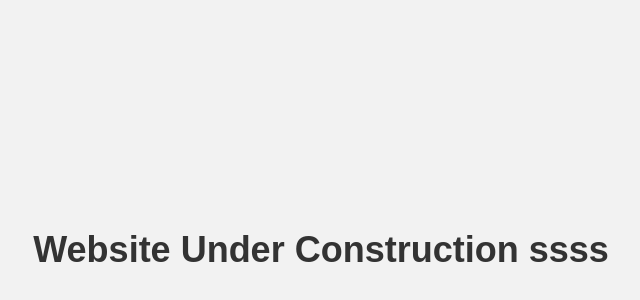
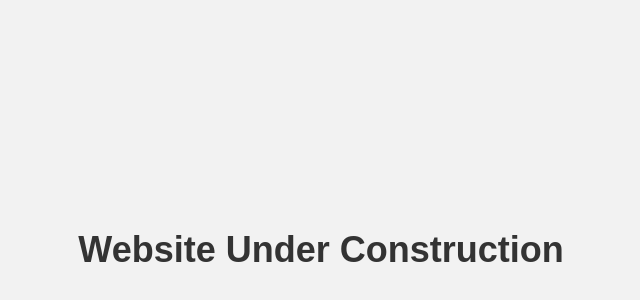
Before and after one commit to raBbn/sasinprajapati, a plain HTML site: page index.html in a window 1280 px wide. Shown: the part 150-450 px from the top of the page, without its empty margins (319-959 px from the left). Drawn offline with Linux system fonts and the light colour scheme.

Commit message:
index.html

```diff
--- a/index.html
+++ b/index.html
@@ -38,7 +38,7 @@
 </head>
 <body>
     <div class="container">
-        <h1>Website Under Construction ssss</h1>
+        <h1>Website Under Construction</h1>
 
     </div>
 </body>
```
